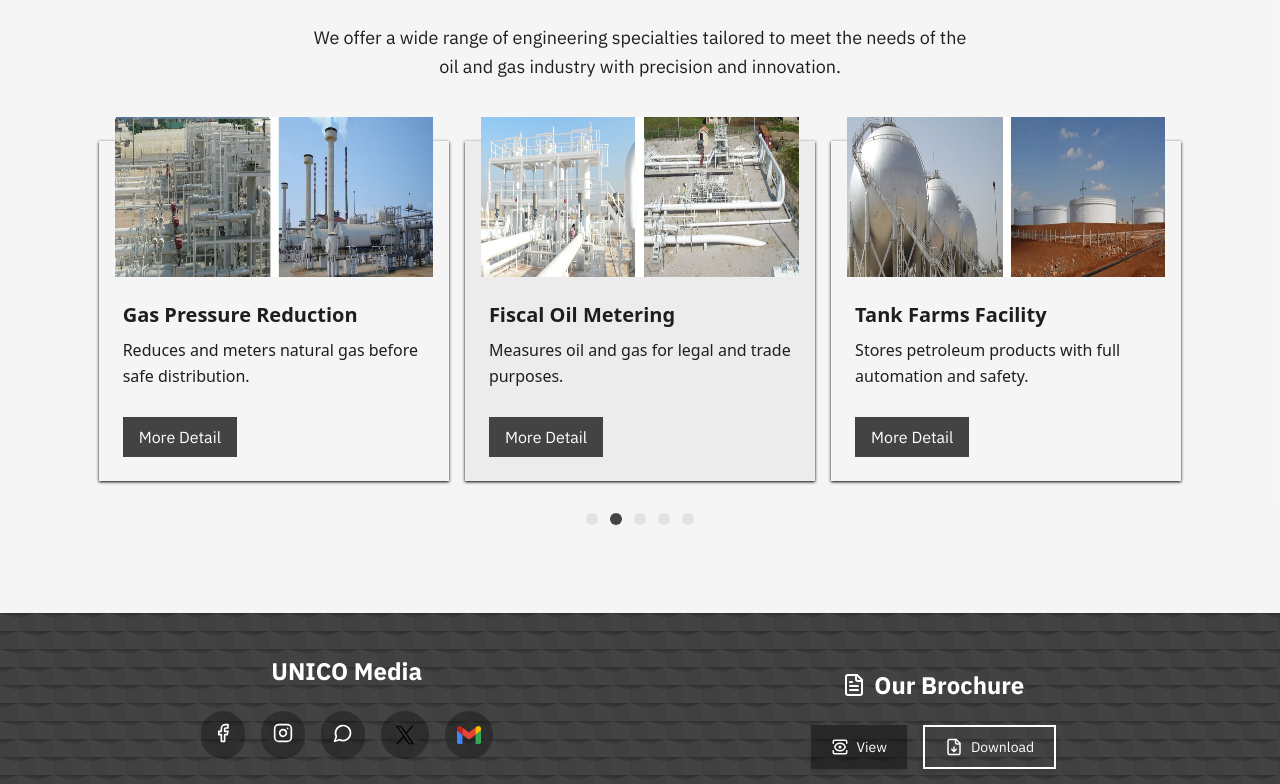
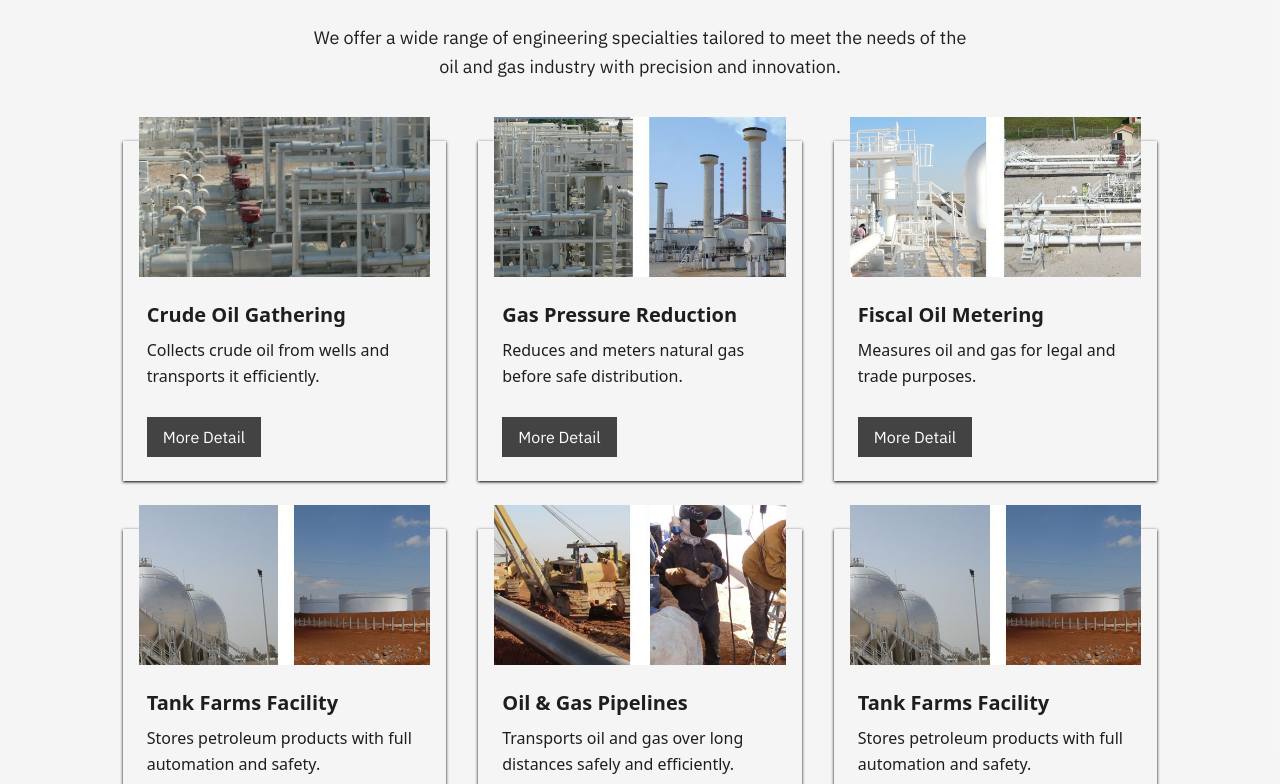
Before and after one commit to fatma-mohamed99/petroleum, a Next.js app: page / in a window 1280 px wide. Shown: the part 3056-3840 px from the top of the page. Built offline with nearby package versions, Linux system fonts and the light colour scheme.

Commit message:
edit Specialties  card

```diff
--- a/src/components/home-component/specialties-section/Specialties.tsx
+++ b/src/components/home-component/specialties-section/Specialties.tsx
@@ -1,69 +1,9 @@
 "use client"
-import React, { useState, useEffect } from "react";
+import React from "react";
 import SpecialtyCard from "./SpecialtyCard";
 import { specialties } from "@/consts/specialties";
 
 function Specialties() {
-  const [currentIndex, setCurrentIndex] = useState(0);
-  const [isAutoplay, setIsAutoplay] = useState(true);
-
-  const totalCards = specialties.length;
-
-  // Always start with one card by default
-  const [cardsToShow, setCardsToShow] = useState(1);
-
-  useEffect(() => {
-    const handleResize = () => {
-      const width = window.innerWidth;
-
-      if (width >= 1280) {
-        setCardsToShow(3);
-      } else if (width >= 1024) {
-        setCardsToShow(2);
-      } else if (width <= 1024) {
-        setCardsToShow(1);
-      } else {
-        setCardsToShow(1);
-      }
-    };
-
-    handleResize();
-    window.addEventListener("resize", handleResize);
-
-    return () => window.removeEventListener("resize", handleResize);
-  }, []);
-
-  const getVisibleSpecialties = () => {
-    const visible = [];
-
-    for (let i = 0; i < cardsToShow; i++) {
-      const index = (currentIndex + i) % totalCards;
-      visible.push(specialties[index]);
-    }
-
-    return visible;
-  };
-
-  const goToCard = (index: number) => {
-    setCurrentIndex(index);
-  };
-
-  const nextSlide = () => {
-    setCurrentIndex((prevIndex) => (prevIndex + 1) % totalCards);
-  };
-
-  useEffect(() => {
-    let interval: ReturnType<typeof setInterval>; if (isAutoplay) {
-      interval = setInterval(() => {
-        nextSlide();
-      }, 5000);
-    }
-    return () => clearInterval(interval);
-  }, [isAutoplay, currentIndex]);
-
-  const handleMouseEnter = () => setIsAutoplay(false);
-  const handleMouseLeave = () => setIsAutoplay(true);
-
   return (
     <div className="py-10">
       <p className="text-header-lg w-full text-center font-medium flex items-center justify-center">
@@ -74,38 +14,15 @@ function Specialties() {
         We offer a wide range of engineering specialties tailored to meet the needs of the oil and gas industry with precision and innovation.
       </p>
 
-      <div
-        className="relative w-full max-w-6xl mx-auto"
-        onMouseEnter={handleMouseEnter}
-        onMouseLeave={handleMouseLeave}
-      >
-        <div className="px-2">
-          <div className="flex justify-center items-stretch transition-transform duration-500 ease-in-out">
-            <div className="flex justify-center gap-4 w-full">
-              {getVisibleSpecialties().map((specialty, idx) => (
-                <div
-                  key={`${specialty.title}-${idx}`}
-                  className="w-[95] sm:w-[95] md:w-2/3 lg:w-1/3 xl:w-1/3 flex-shrink-0 flex flex-col"
-                >
-                  <SpecialtyCard
-                    cardData={specialty}
-                    isMiddle={cardsToShow === 1 || (cardsToShow === 3 && idx === 1)}
-                  />
-                </div>
-              ))}
+      <div className="max-w-6xl mx-auto px-4 mt-8">
+        <div className="grid grid-cols-1 md:grid-cols-2 lg:grid-cols-3 gap-x-8 gap-y-12">
+          {specialties.map((specialty, index) => (
+            <div key={index} className="flex">
+              <SpecialtyCard
+                cardData={specialty}
+
+              />
             </div>
-          </div>
-        </div>
-
-        <div className="flex justify-center mt-8 gap-3 flex-wrap">
-          {specialties.map((specialty, index) => (
-            <button
-              key={index}
-              onClick={() => goToCard(index)}
-              className={`w-3 h-3 rounded-full transition-colors ${index === currentIndex ? "bg-main" : "bg-main/10"
-                }`}
-              aria-label={`View ${specialty.title}`}
-            />
           ))}
         </div>
       </div>
--- a/src/components/home-component/specialties-section/SpecialtyCard.tsx
+++ b/src/components/home-component/specialties-section/SpecialtyCard.tsx
@@ -3,17 +3,18 @@ import Image from "next/image";
 import React from "react";
 import type { SpecialtyCard as SpecialtyCardType } from "@/types/SpecialtyCard ";
 
-function SpecialtyCard({ cardData, isMiddle = true }: { cardData: SpecialtyCardType, isMiddle?: boolean }) {
+function SpecialtyCard({ cardData, }: { cardData: SpecialtyCardType }) {
   const { title, imageSrc, shortDescription } = cardData;
   return (
     <div
       className={`relative
         flex
+        w-full
         min-h-[340px]
         justify-between
         flex-col
         bg-clip-border
-        ${isMiddle ? 'bg-main/5 text-textColor' : 'text-textColor'}
+    text-textColor
         hover:-translate-y-1 transition-all
         shadow-sm shadow-textColor`}
     >
@@ -21,7 +22,7 @@ function SpecialtyCard({ cardData, isMiddle = true }: { cardData: SpecialtyCardT
         className="relative mx-4
         -mt-6 h-40
         overflow-hidden
-         bg-clip-border text-white
+        bg-clip-border text-white
         "
       >
         <Image
@@ -29,13 +30,12 @@ function SpecialtyCard({ cardData, isMiddle = true }: { cardData: SpecialtyCardT
           alt={title}
           width={400}
           height={200}
-          className="w-full h-full"
+          className="w-full h-full object-cover"
         />
       </div>
       <div className="p-6 flex-1">
         <h5
           className={`mb-2 break-words block font-sans text-xl
-          text-nowrap
           font-semibold leading-snug tracking-normal
           antialiased`}
         >
@@ -43,7 +43,7 @@ function SpecialtyCard({ cardData, isMiddle = true }: { cardData: SpecialtyCardT
         </h5>
         <p
           className={`block font-sans text-base
-          font-light leading-relaxed  antialiased`}
+          font-light leading-relaxed antialiased`}
         >
           {shortDescription}
         </p>
--- a/src/consts/specialties.ts
+++ b/src/consts/specialties.ts
@@ -34,12 +34,18 @@ import Gathering from "../../public/images/hero-img/New folder/slider2.jpg"
     title: "Tank Farms Facility",
     shortDescription: "Stores petroleum products with full automation and safety.",
     longDescription: "Tank Farms are storage facilities,for crude oil, refined products, and chemicals. They include above-ground tanks with different roof types (fixed/dome/floating), spherical tanks for gas, loading/unloading stations, truck automation systems, SCADA control, and integrated fire fighting systems for maximum safety.",
-      imageSrc:TankFarms
+    imageSrc: TankFarms
   },
   {
     title: "Oil & Gas Pipelines",
     shortDescription: "Transports oil and gas over long distances safely and efficiently.",
     longDescription: "Oil & Gas Pipelines are essential infrastructure for transporting hydrocarbons from production sites to refineries or storage. They incorporate advanced monitoring, leak detection, pumping/compression stations, and control systems to ensure safe and efficient delivery of energy products.",
     imageSrc: OilGasPipelines
+  },
+  {
+    title: "Tank Farms Facility",
+    shortDescription: "Stores petroleum products with full automation and safety.",
+    longDescription: "Tank Farms are storage facilities,for crude oil, refined products, and chemicals. They include above-ground tanks with different roof types (fixed/dome/floating), spherical tanks for gas, loading/unloading stations, truck automation systems, SCADA control, and integrated fire fighting systems for maximum safety.",
+    imageSrc: TankFarms
   }
 ];
```
Also changed, not shown: src/components/home-component/project-section/ProjectSection.tsx (+5 -6 lines). Lines whose indentation alone changed are shown as unchanged.
